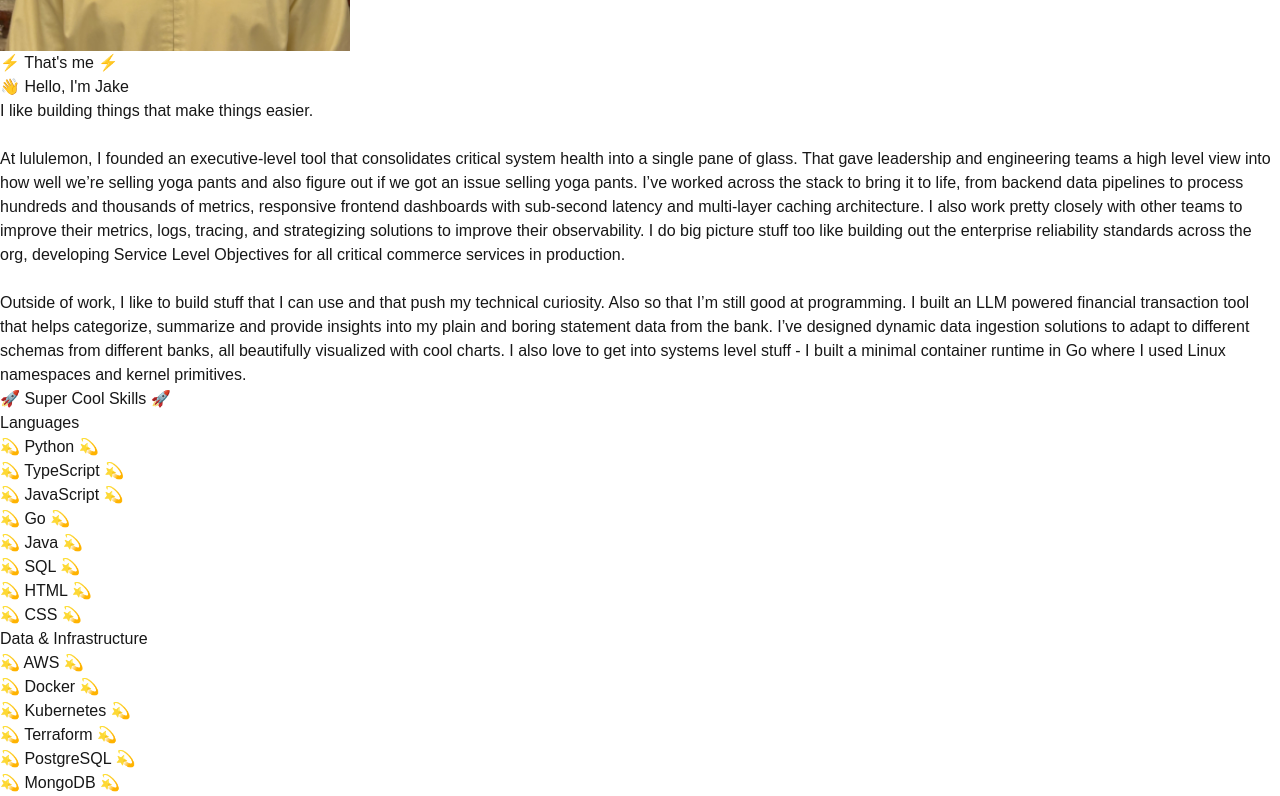
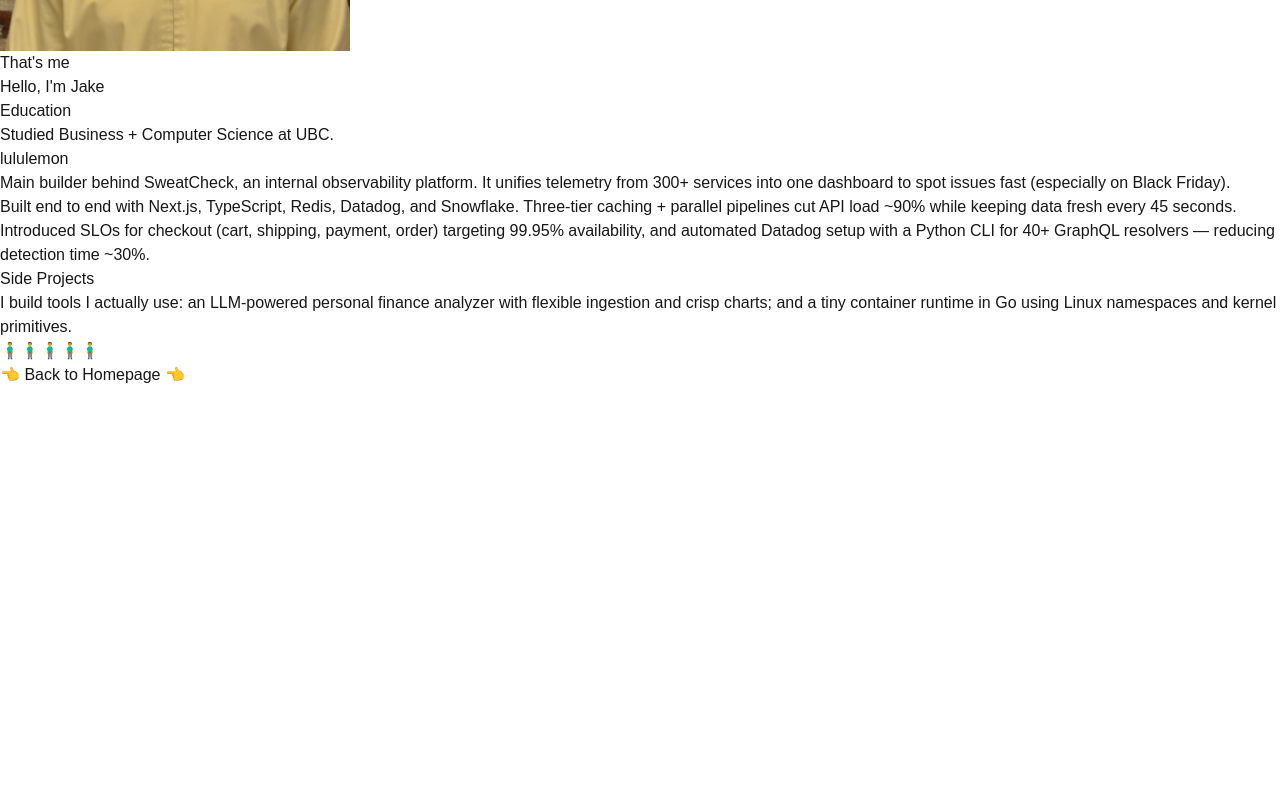
Before and after one commit to jakemilad/portfolio, a Next.js app: page /about in a window 1280 px wide. Shown: the part 440-1236 px from the top of the page. After the commit the page ends 827 px from the top, so only its background shows below. Built offline with nearby package versions, Linux system fonts and the light colour scheme.

Commit message:
some weird updates

```diff
--- a/src/app/about/page.jsx
+++ b/src/app/about/page.jsx
@@ -1,25 +1,40 @@
 'use client';
 import React from 'react';
-import { Music, Volume2, VolumeX } from 'lucide-react';
 import Link from 'next/link';
 import Image from 'next/image';
 
 
 const aboutMeSection = () => {
   return (
-    <div className="text-left text-sm">
-      <p>I like building things that make things easier.</p>
-      <br />
-      <p>At lululemon, I founded an executive-level tool that consolidates critical system health into a single pane of glass. That gave leadership and engineering teams a high level view into how well we’re selling yoga pants and also figure out if we got an issue selling yoga pants. I’ve worked across the stack to bring it to life, from backend data pipelines to process  hundreds and thousands of metrics, responsive frontend dashboards with sub-second latency and multi-layer caching architecture. I also work pretty closely with other teams to improve their metrics, logs, tracing, and strategizing solutions to improve their observability. I do big picture stuff too like building out the enterprise reliability standards across the org,  developing Service Level Objectives for all critical commerce services in production.</p>
-      <br />
-      <p>Outside of work, I like to build stuff that I can use and that push my technical curiosity. Also so that I’m still good at programming. I built an LLM powered financial transaction tool that helps categorize, summarize and provide insights into my plain and boring statement data from the bank. I’ve designed dynamic data ingestion solutions to adapt to different schemas from different banks, all beautifully visualized with cool charts. I also love to get into systems level stuff - I built a minimal container runtime in Go where I used Linux namespaces and kernel primitives.</p>
+    <div className="text-left text-sm space-y-5">
+
+      <div className='bg-[#000066] border-[3px] border-[#c0c0c0] border-inset p-3'>
+        <h3 className='text-xl mb-2 text-yellow-300'>Education</h3>
+        <p>Studied Business + Computer Science at UBC.</p>
+      </div>
+
+      <div className='bg-[#000066] border-[3px] border-[#c0c0c0] border-inset p-3'>
+        <h3 className='text-xl mb-2 text-yellow-300'>lululemon</h3>
+        <ul className='list-disc ml-5 space-y-2'>
+          <li>Main builder behind SweatCheck, an internal observability platform. It unifies telemetry from 300+ services into one dashboard to spot issues fast (especially on Black Friday).</li>
+          <li>Built end to end with Next.js, TypeScript, Redis, Datadog, and Snowflake. Three-tier caching + parallel pipelines cut API load ~90% while keeping data fresh every 45 seconds.</li>
+          <li>Introduced SLOs for checkout (cart, shipping, payment, order) targeting 99.95% availability, and automated Datadog setup with a Python CLI for 40+ GraphQL resolvers — reducing detection time ~30%.</li>
+        </ul>
+      </div>
+
+      <div className='bg-[#000066] border-[3px] border-[#c0c0c0] border-inset p-3'>
+        <h3 className='text-xl mb-2 text-yellow-300'>Side Projects</h3>
+        <p>
+          I build tools I actually use: an LLM-powered personal finance analyzer with flexible ingestion and crisp charts; and a tiny container runtime in Go using Linux namespaces and kernel primitives.
+        </p>
+      </div>
     </div>
   )
 }
 
-const SkillSection = ({skills, title}) => {
+const SkillSection = ({skills, title, id}) => {
   return (
-    <div className='p-2'>
+    <div key={id} className='p-2'>
       <h2 className='text-2xl text-left'>{title}</h2>
       <div className='grid grid-cols-3 md:grid-cols-4 gap-2'>
         {skills.map((lang, i) => (
@@ -65,10 +80,10 @@ const About = () => {
   const tools = ['Git', 'Datadog', 'Splunk', 'OpenTelemetry', 'Grafana', 'Prometheus', 'Loki', 'ArgoCD', 'GitLabCI', 'TravisCI']
 
   const skillsSectionArray = [
-    {title: "Languages", skills: languages},
-    {title: "Data & Infrastructure", skills: data},
-    {title: "Frameworks & Libraries", skills: frameworks},
-    {title: "Tools & DevOps", skills: tools},
+    {title: "Languages", skills: languages, id: "languages"},
+    {title: "Data & Infrastructure", skills: data, id: "data"},
+    {title: "Frameworks & Libraries", skills: frameworks, id: "frameworks"},
+    {title: "Tools & DevOps", skills: tools, id: "tools"},
   ]
   // const technologies = ['React', 'Next.js', 'Tailwind', 'Python', 'Datadog', 'Splunk', 'Kubernetes', 'Docker', 'Terraform', 'Git', 'CI/CD', 'Observability', 'AWS']
     //   Languages: Python, TypeScript/JavaScript, Go, Java, SQL, R, HTML, CSS
@@ -101,13 +116,13 @@ const About = () => {
               </div>
             </div>
             <p className="mt-2 text-yellow-300 animate-[blink_1s_infinite]">
-              ⚡️ That's me ⚡️
+              That's me
             </p>
           </div>
 
           <div className="bg-[#000066] border-[3px] border-[#c0c0c0] border-ridge p-4 text-left">
             <h2 className="text-2xl mb-4">
-              <RainbowText>👋 Hello, I'm Jake</RainbowText>
+              <RainbowText>Hello, I'm Jake</RainbowText>
             </h2>
             <div className="space-y-4 text-green-400">
               {aboutMeSection()}
@@ -116,15 +131,34 @@ const About = () => {
         </div>
 
 
-        <div className="bg-[#000066] border-[3px] border-[#c0c0c0] border-ridge p-4 my-8">
+        {/* <div className="bg-[#000066] border-[3px] border-[#c0c0c0] border-ridge p-4 my-8">
           <h2 className="text-2xl mb-4">
             <RainbowText>🚀 Super Cool Skills 🚀</RainbowText>
           </h2>
 
           {skillsSectionArray.map((s) => {
-            return <SkillSection skills={s.skills} title={s.title} />
+            return <SkillSection key={s.id} skills={s.skills} title={s.title} />
           })}
-        </div>
+        </div> */}
+
+        {/* <div className="h-48 my-5 overflow-hidden bg-[#000066] border-[3px] border-[#c0c0c0] border-inset">
+          <div className="animate-[scrollUp_15s_linear_infinite]">
+            {[
+              '🎓 UBC Business & Computer Science Degree',
+              '👨‍💻 2+ years of Software Engineering Experience',
+              '🔧 Site reliability engineering at lululemon',
+              '🧮 Addicted to taking business problems and applying technical solutions',
+              '✨ Obsessed with driving key metrics',
+              '🔍 Observability enjoyer',
+            ].map((text, i) => (
+              <p key={i} className="my-2">
+                <RainbowText>{text}</RainbowText>
+              </p>
+            ))}
+          </div>
+        </div> */}
+
+
         <Divider />
         <Link
           href="/"
--- a/src/app/portfolio/page.jsx
+++ b/src/app/portfolio/page.jsx
@@ -53,7 +53,7 @@ const Portfolio = () => {
         <div className="text-center mb-8">
           <div className="overflow-hidden whitespace-nowrap">
             <div className="animate-[marquee_12s_linear_infinite] text-yellow-300 text-sm">
-              💻 Projects that I think our cool 💻 Built by a guy who loves primary colors 💻
+              Projects that I think are cool, built by a guy who loves primary colors
             </div>
           </div>
         </div>
@@ -102,7 +102,7 @@ const Portfolio = () => {
         <div className="mt-10 text-center">
           <div className="mb-6">
             <p className="text-green-400 text-sm">
-              Always cooking up something new. More projects coming soon 🚀
+              Always cooking up something new
             </p>
           </div>
 
@@ -124,7 +124,7 @@ const Portfolio = () => {
           </div>
 
           <p className="text-xs text-gray-500">
-            © 2001 - Made with <span className="animate-[pulse_2s_infinite]">❤️</span> and lots of code
+            © 2001 - Made with <span className="animate-[pulse_2s_infinite]">❤️</span> and lots of HTML
           </p>
         </div>
       </div>
--- a/src/components/Avatar3D.jsx
+++ b/src/components/Avatar3D.jsx
@@ -10,7 +10,6 @@ function AvatarModel({ modelPath, ...props }) {
   const meshRef = useRef();
   const [clicked, setClicked] = useState(false);
 
-  // Load model
   const { scene, animations } = useGLTF(modelPath || '/models/run-compressed.glb');
 
   const mixer = useRef();
```
Also changed, not shown: src/components/MainPage.jsx (+4 -4 lines).
